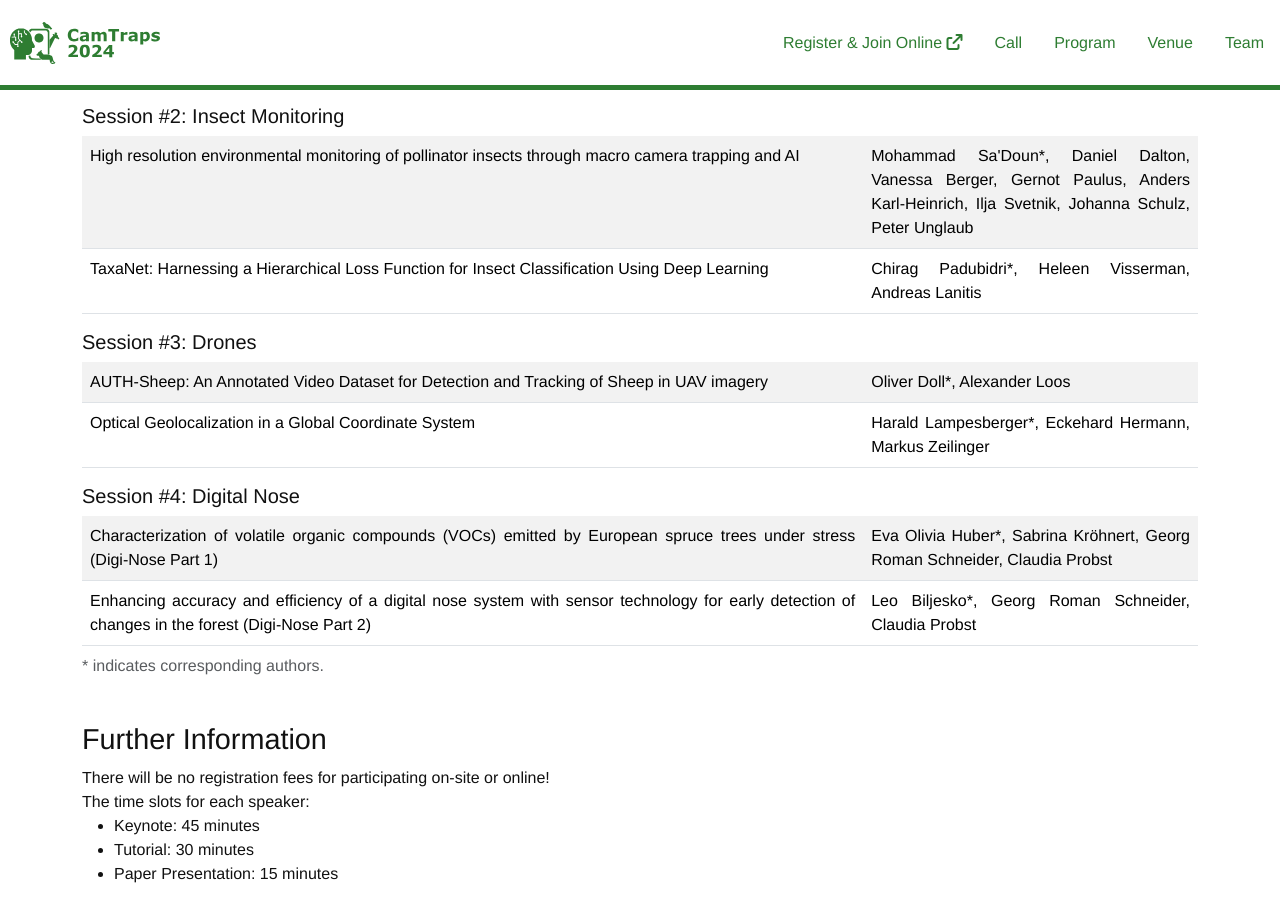
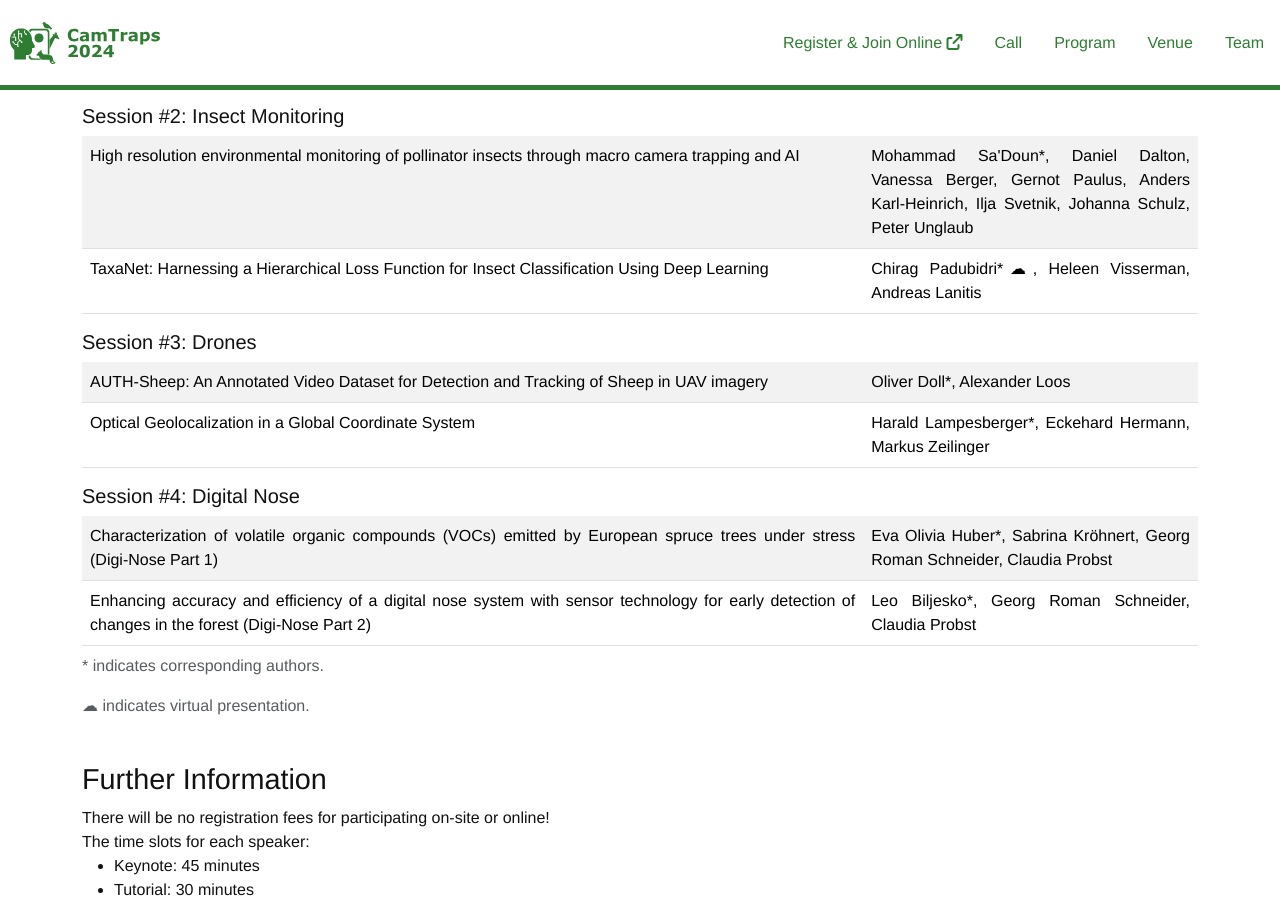
Before and after one commit to CamTrap2024/camtrap2024.github.io, a Jekyll site: the page built from pages/program.html, in a window 1280 px wide and 900 px high, scrolled down 4100 px. Built offline with Jekyll 4.4.1, drawn with Linux system fonts in a browser that asks for light colours; nearby versions of some CDN libraries; some web fonts are replaced; library files that are not in the unit come from our copies; comment, search, counter and statistics services are not loaded.

Commit message:
Adding virtual presentation indicator

```diff
--- a/_data/sessions.yml
+++ b/_data/sessions.yml
@@ -22,7 +22,7 @@
 
     - id: 12
       title: "TaxaNet: Harnessing a Hierarchical Loss Function for Insect Classification Using Deep Learning"
-      authors: "Chirag Padubidri*, Heleen Visserman, Andreas Lanitis"
+      authors: "Chirag Padubidri*☁, Heleen Visserman, Andreas Lanitis"
 - session: "Session #3: Drones"
   id: papers3
   papers:
--- a/pages/program.html
+++ b/pages/program.html
@@ -206,6 +206,7 @@ description: Programm of the workshop
                     </tbody>
                     {% if forloop.last %}
                         <caption>* indicates corresponding authors.</caption>
+                        <caption>☁ indicates virtual presentation.</caption>
                     {% endif %}
                 </table>
                 {% endfor %}
```
